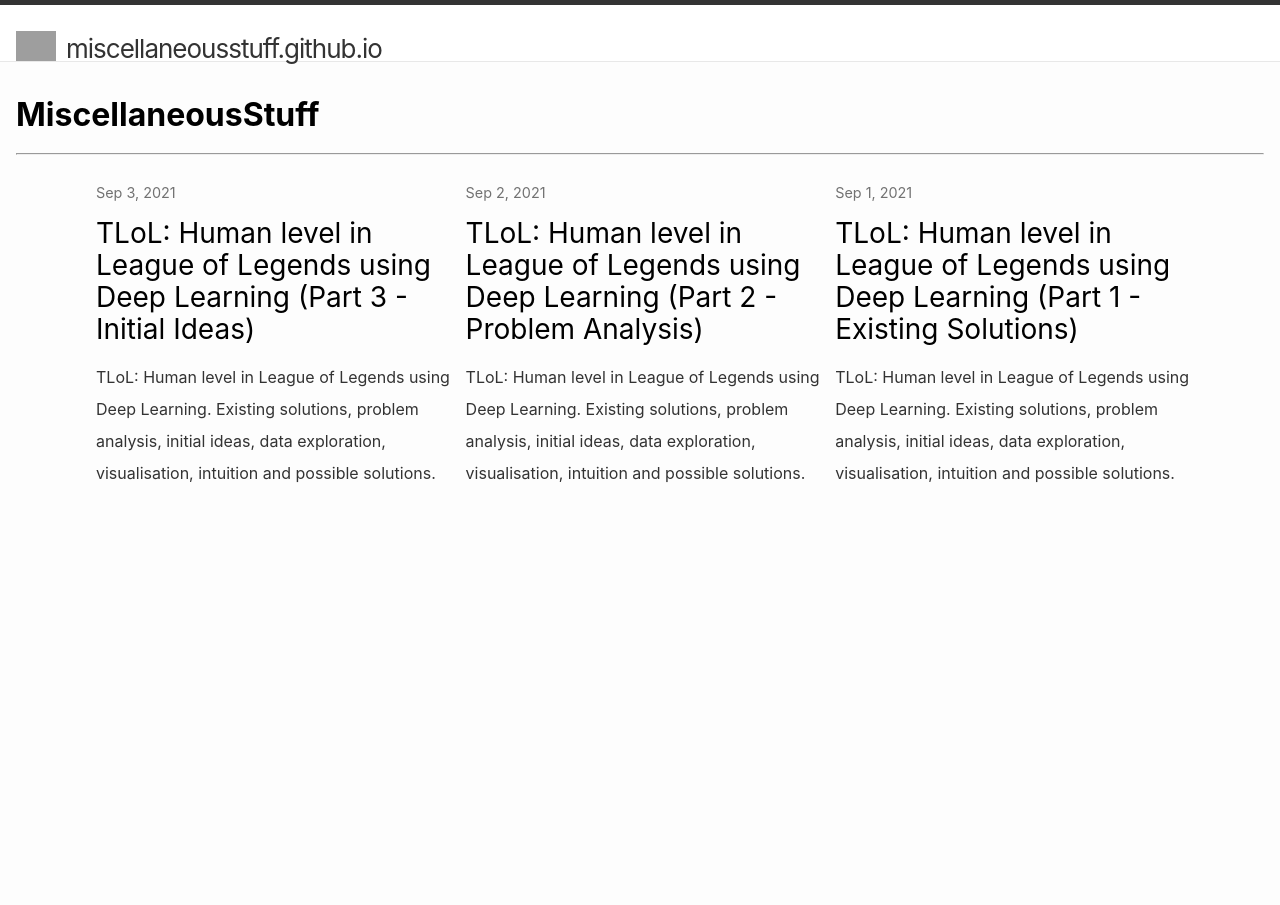
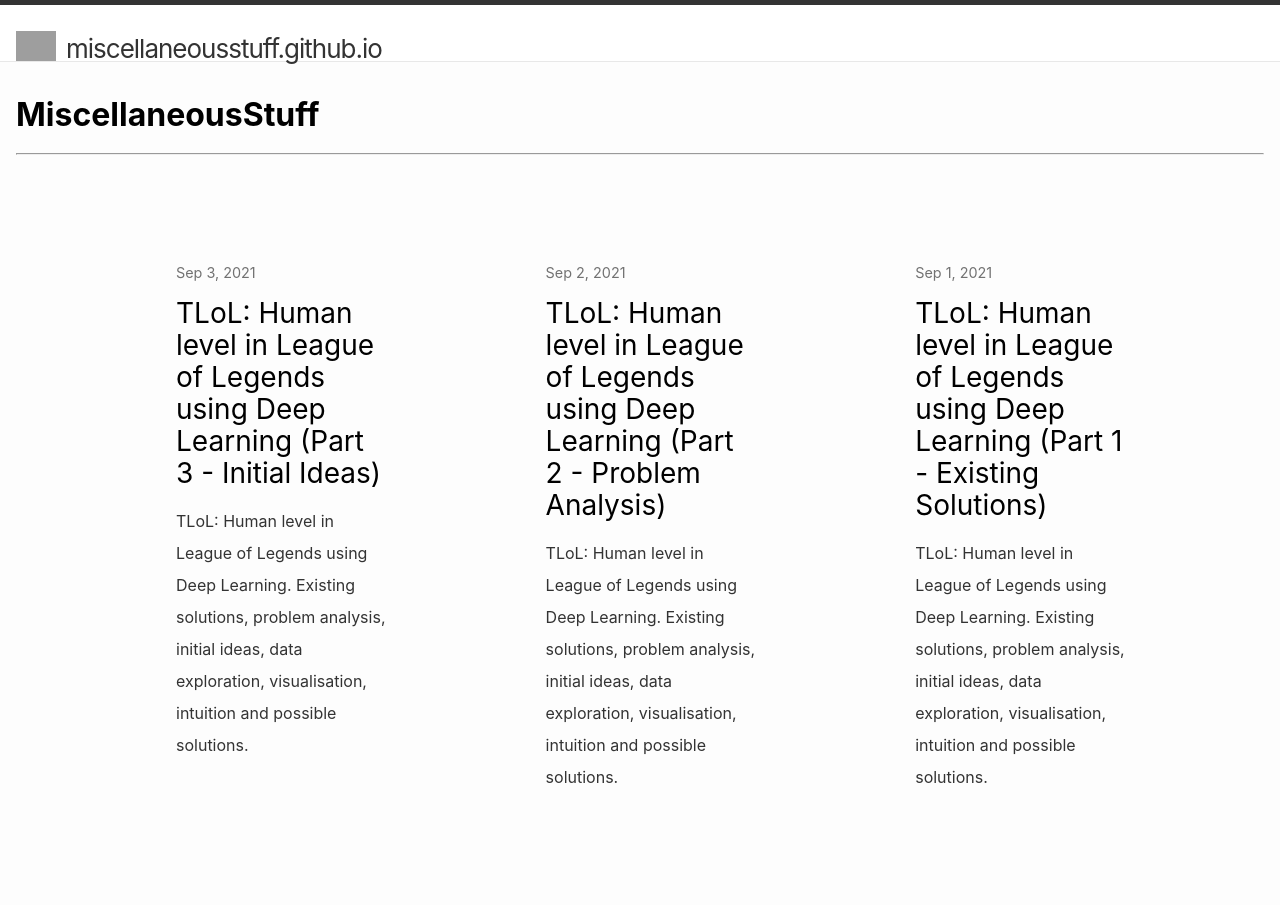
Before and after one commit to MiscellaneousStuff/miscellaneousstuff.github.io, a Jekyll site: the page built from index.html, in a window 1280 px wide. Built offline with Jekyll 4.4.1, drawn with Linux system fonts in a browser that asks for light colours; grey boxes are pictures that could not be loaded.

Commit message:
test padding on landing post snippets

```diff
--- a/css/main.css
+++ b/css/main.css
@@ -67,6 +67,9 @@
 
 .post_container {
   width: 33%;
+  align-self: stretch;
+  padding: 5rem;
+  box-sizing: border-box;
 }
 
 .post-snippet {
```
